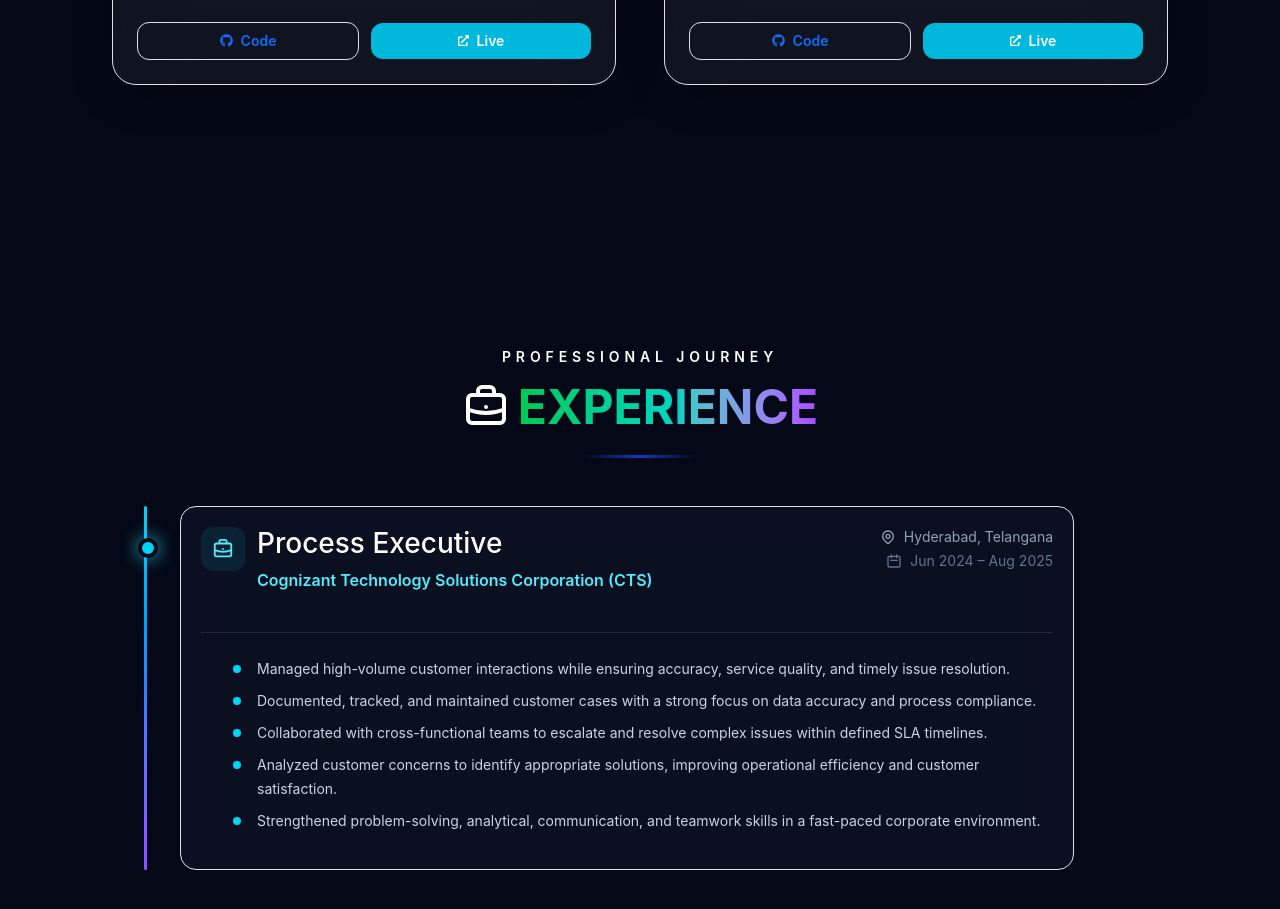
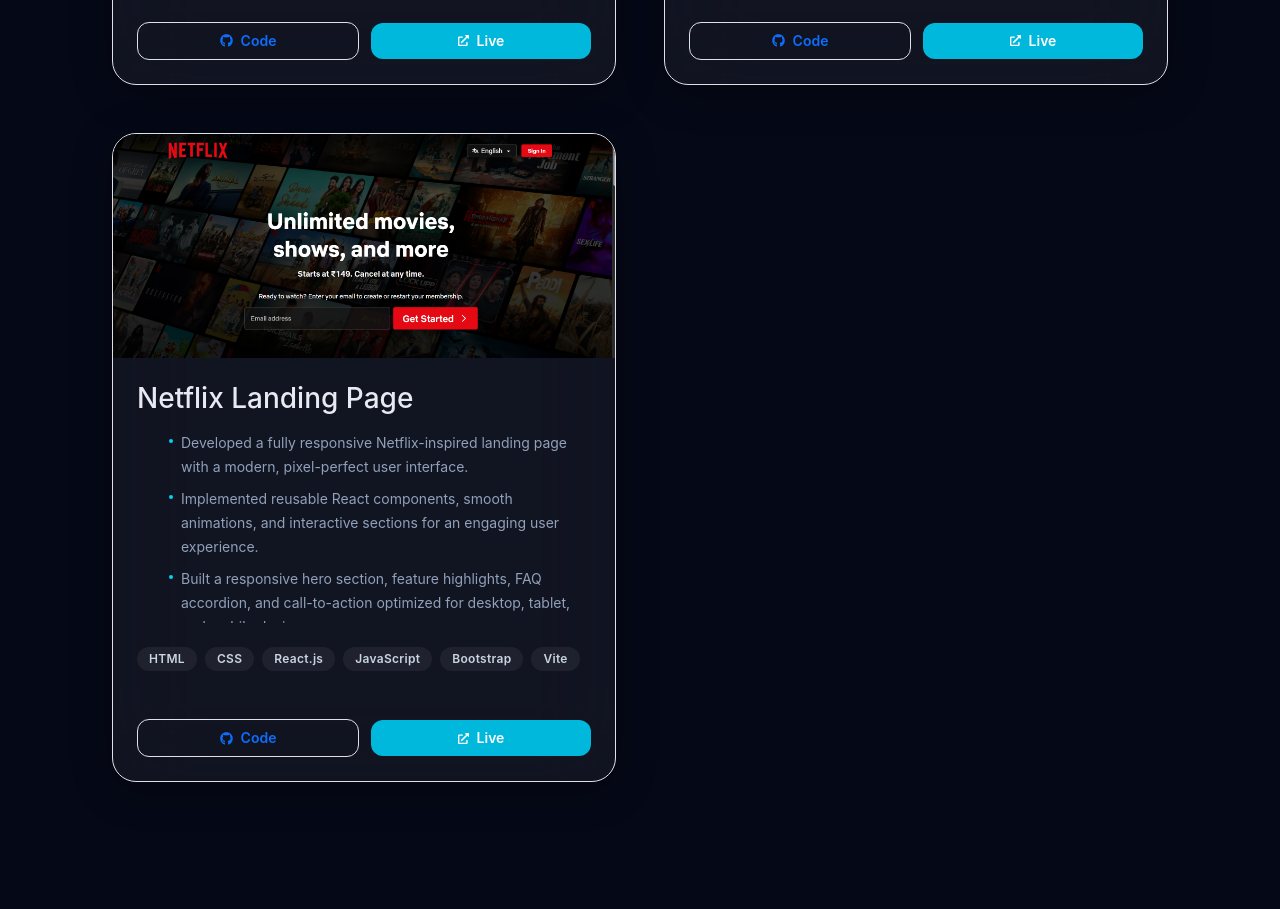
Before and after one commit to GurumurthyShivani/GurumurthyShivani-Portfolio, a React (Vite) app: page / in a window 1280 px wide. Shown: the part 5820-6729 px from the top of the page. Built offline with nearby package versions, Linux system fonts and the light colour scheme.

Commit message:
added projects

```diff
--- a/src/data/projects.js
+++ b/src/data/projects.js
@@ -2,6 +2,7 @@
 import globeTrekkerImg from "../assets/projects/globetrekker.png";
 import portfolioImg from "../assets/projects/portfolio.png";
 import chatbotImg from "../assets/projects/chatbot.webp";
+import netflixImg from "../assets/projects/netflixlandpage.png"
 
 
 const PROJECTS = [
@@ -15,7 +16,7 @@
     ],
     stack: ["Java", "JSP", "Servlets", "JDBC", "Oracle SQL", "HTML", "CSS", "Bootstrap"],
     github: "https://github.com/GurumurthyShivani/SmartTech-E-Commerce-Application-",
-    demo: "", // Leave empty if not deployed
+    demo: "http://localhost:8086/oep/",
     image: smartTechImg
   },
   {
@@ -78,10 +79,30 @@
       "React Icons",
       "Vite"
     ],
-    github: "https://github.com/yourusername/portfolio",
-    demo: "https://your-portfolio.vercel.app",
+    github: "https://github.com/GurumurthyShivani/GurumurthyShivani-Portfolio",
+    demo: "https://gurumurthy-shivani-portfolio.vercel.app/",
     image: portfolioImg,
-  }
+  },
+  {
+  id: "p5",
+  title: "Netflix Landing Page",
+  features: [
+    "Developed a fully responsive Netflix-inspired landing page with a modern, pixel-perfect user interface.",
+    "Implemented reusable React components, smooth animations, and interactive sections for an engaging user experience.",
+    "Built a responsive hero section, feature highlights, FAQ accordion, and call-to-action optimized for desktop, tablet, and mobile devices."
+  ],
+  stack: [
+    "HTML",
+    "CSS",
+    "React.js",
+    "JavaScript",
+    "Bootstrap",
+    "Vite"
+  ],
+  github: "https://github.com/GurumurthyShivani/Netflix-landingpage",
+  demo: "https://streaming-ui-clone-olive.vercel.app/",
+  image: netflixImg,
+}
 ];
 
 export default PROJECTS;
```
Also changed, not shown: src/assets/projects/netflixlandpage.png (added).
